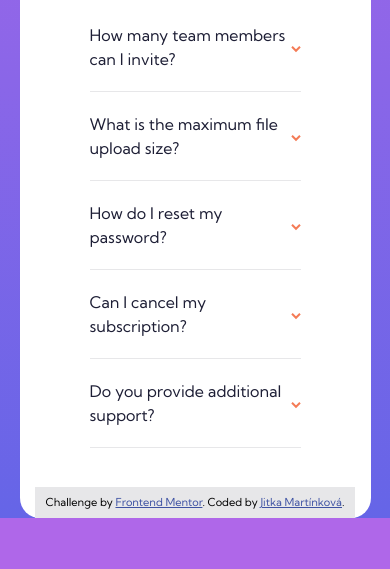
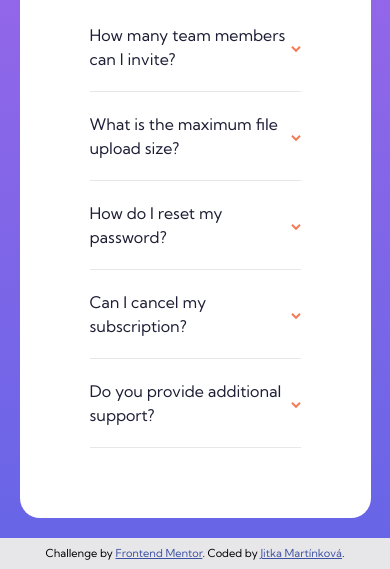
Before and after one commit to jitkama/frontendmentor_io_accordion, a website: page index.html in a window 390 px wide. Shown: the part 358-927 px from the top of the page. Before the commit the page ends 876 px from the top, so only its background shows below. Drawn offline with Linux system fonts and the light colour scheme.

Commit message:
attribution media queries

```diff
--- a/sass/__components.scss
+++ b/sass/__components.scss
@@ -100,4 +100,10 @@
    a {
       color: hsl(228, 45%, 44%);
    }
+
+   @media screen and (max-width: 950px){
+     position: relative;
+     margin-top: 2rem;
+     width: 100%;
+   }
 }
--- a/sass/__layout.scss
+++ b/sass/__layout.scss
@@ -17,6 +17,9 @@ body {
    min-height: 100vh;
    height: 100%;
    position: relative;
+   @media screen and (max-width: 950px){
+      flex-direction: column;
+   }
 }
 
 .container {
```
Also changed, not shown: public/css/main.css.
